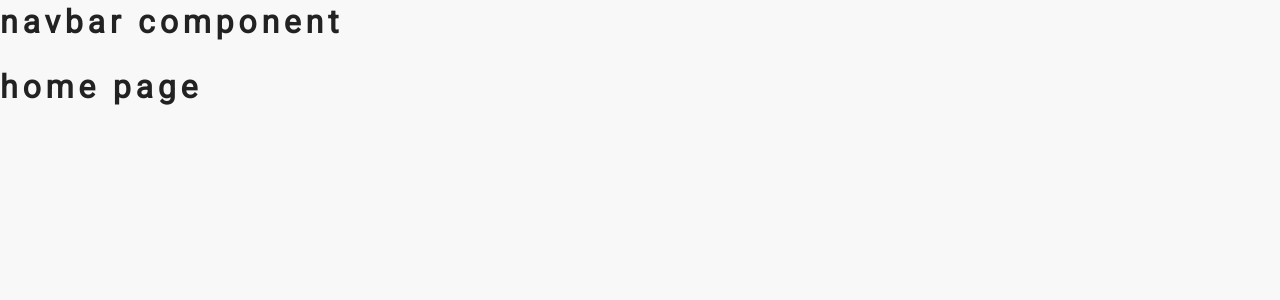
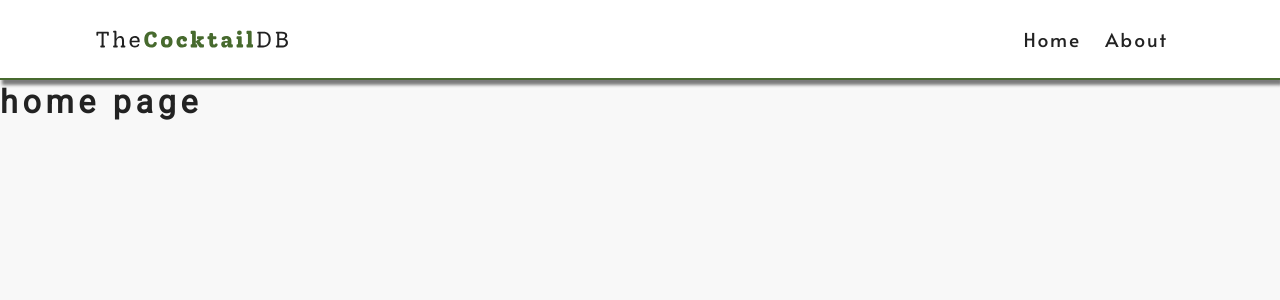
Before and after one commit to gauravshresthh/cocktails, a React (Create React App) app: page / in a window 1280 px wide. Shown: the top 300 px of the page. Built offline with nearby package versions, Linux system fonts and the light colour scheme.

Commit message:
navbar-done

```diff
--- a/src/components/Navbar.js
+++ b/src/components/Navbar.js
@@ -1,5 +1,21 @@
-import React from "react";
+import React from 'react';
+import { Link } from 'react-router-dom';
+import logo from '../logo.svg';
 
 export default function Navbar() {
-  return <h1>navbar component</h1>;
+  return (
+    <nav className="navbar">
+      <div className="nav-center">
+        <img src={logo} alt="cocktaildb logo" className="logo" />
+        <ul className="nav-links">
+          <li>
+            <Link to="/">Home</Link>
+          </li>
+          <li>
+            <Link to="/about">About</Link>
+          </li>
+        </ul>
+      </div>
+    </nav>
+  );
 }
```
